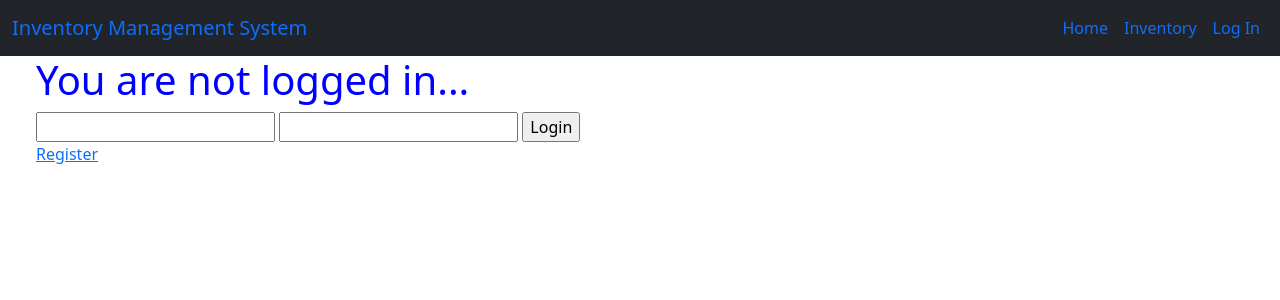
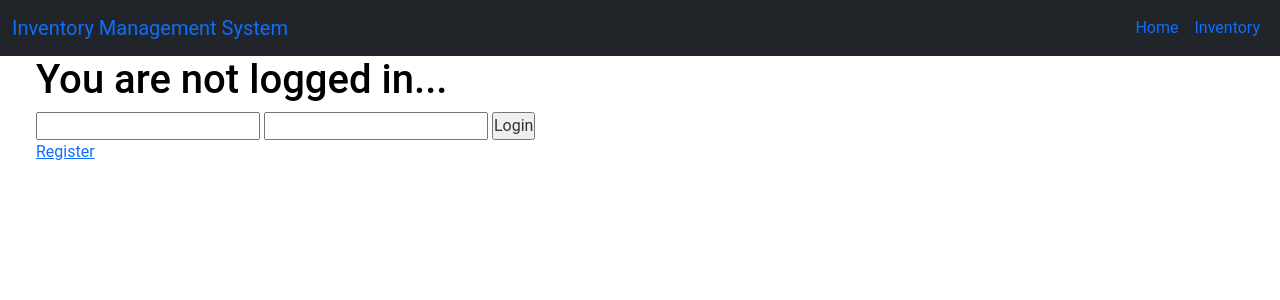
Before and after one commit to jmemorgzy/inventory-management-system, a Django app: page / in a window 1280 px wide. Shown: the top 300 px of the page. Run offline with Django 4.2, Linux system fonts and the light colour scheme.

Commit message:
cleanup of code

```diff
--- a/inventory_management_system/settings.py
+++ b/inventory_management_system/settings.py
@@ -76,7 +76,6 @@ LOGOUT_REDIRECT_URL = "/"
 
 WSGI_APPLICATION = 'inventory_management_system.wsgi.application'
 
-
 # Database
 # https://docs.djangoproject.com/en/4.1/ref/settings/#databases
 
--- a/static/css/styles.css
+++ b/static/css/styles.css
@@ -1,3 +1,18 @@
+*,
+body {
+    margin: 0;
+    padding: 0;
+    box-sizing: border-box;
+    font-family: "Cascadia Code", 'Roboto', sans-serif;
+    font-size: 16px;
+    color: #333;
+}
+
+input[type="text"] {
+    font-size: 16px;
+    font-family: "Cascadia Code", 'Roboto', sans-serif;
+}
+
 h1 {
-    color: blue;
+    color: black;
 }
--- a/templates/base.html
+++ b/templates/base.html
@@ -17,7 +17,7 @@
   <section class="navigation">
     <nav class="navbar navbar-expand-lg bg-dark">
       <div class="container-fluid">
-        <a class="navbar-brand" href="#">Inventory Management System</a>
+        <a class="navbar-brand" href="/">Inventory Management System</a>
           <ul class="navbar-nav">
             <li class="nav-item">
               <a class="nav-link" href="/">
@@ -32,8 +32,6 @@
             <li class="nav-item">
                 {% if user.is_authenticated %}
                         <a class="nav-link" href="{% url 'logout' %}">Log Out</a>
-                {% else %}
-                        <a class="nav-link" href="{% url "login" %}">Log In</a>
                 {% endif %}
             </li>
           </ul>
--- a/users/templates/users/login.html
+++ b/users/templates/users/login.html
@@ -1,3 +1,5 @@
+{% extends "base.html" %}
+
 <h3>login</h3>
 
 <form action="" method="POST">
--- a/users/templates/users/register.html
+++ b/users/templates/users/register.html
@@ -3,11 +3,10 @@
 
 <form action="" method="POST">
     {% csrf_token %}
-
     {% for field in form %}
         <div>
             <p>{{ field.label }}: <br> {{ field }}</p>
-
+            <p> {{ field.help_text }} </p>
             {% for error in field.errors %}
                 <small style="color: red">{{ error }}</small>
             {% endfor %}
```
Also changed, not shown: users/views.py (+3 -6 lines), 1 other file.
